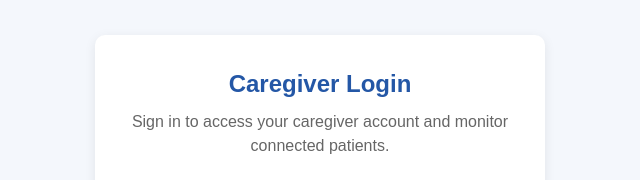
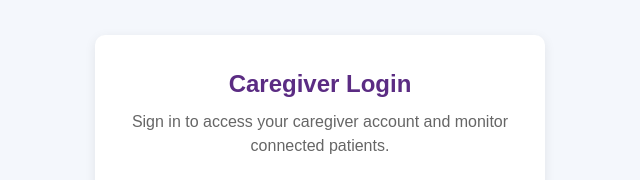
Before and after one commit to Kaguchia999/Epilespy-Care-main--1-, a plain HTML site: page Epilespy-Care-main/caregiver/login.html in a window 1280 px wide. Shown: the part 156-336 px from the top of the page, 320-960 px from the left. Drawn offline with Linux system fonts and the light colour scheme.

Commit message:
login.html chaged the color to purple

```diff
--- a/Epilespy-Care-main/caregiver/login.html
+++ b/Epilespy-Care-main/caregiver/login.html
@@ -57,7 +57,7 @@
         }
 
         .login-card h2 {
-            color: #2457a6;
+            color: #5b2c83;
             text-align: center;
             margin-bottom: 12px;
         }
```
